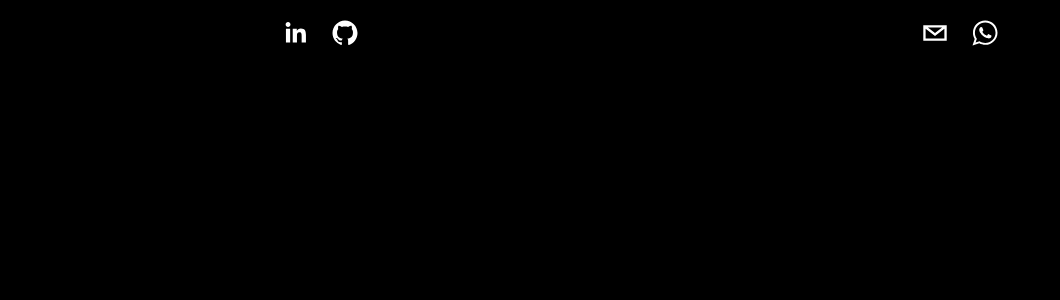
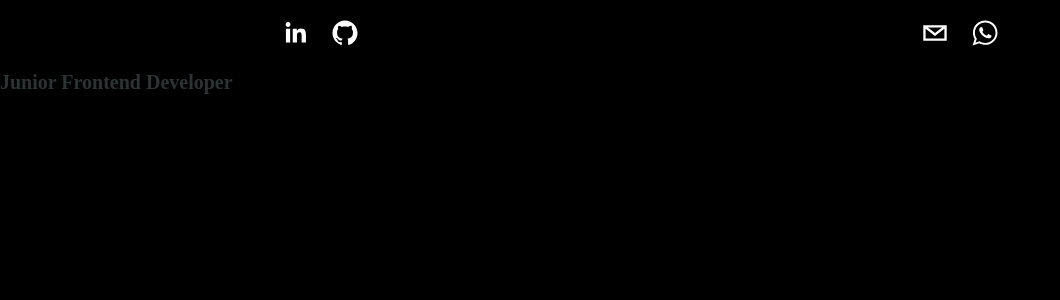
Before and after one commit to niklashmbgr/my-personal-website-, a Next.js app: page / in a window 1280 px wide. Shown: the top 300 px of the page, without its empty margins (0-1060 px from the left). Built offline with nearby package versions, Linux system fonts and the light colour scheme.

Commit message:
implement TypeText

```diff
--- a/src/pages/index.js
+++ b/src/pages/index.js
@@ -1,5 +1,6 @@
 import Head from "next/head";
 import Header from "./components/Header";
+import TypeText from "./components/TypeText";
 
 export default function Home() {
   return (
@@ -9,6 +10,7 @@ export default function Home() {
         <meta name="personal website" content="personal website" />
       </Head>
       <Header />
+      <TypeText />
       <footer></footer>
     </>
   );
```
